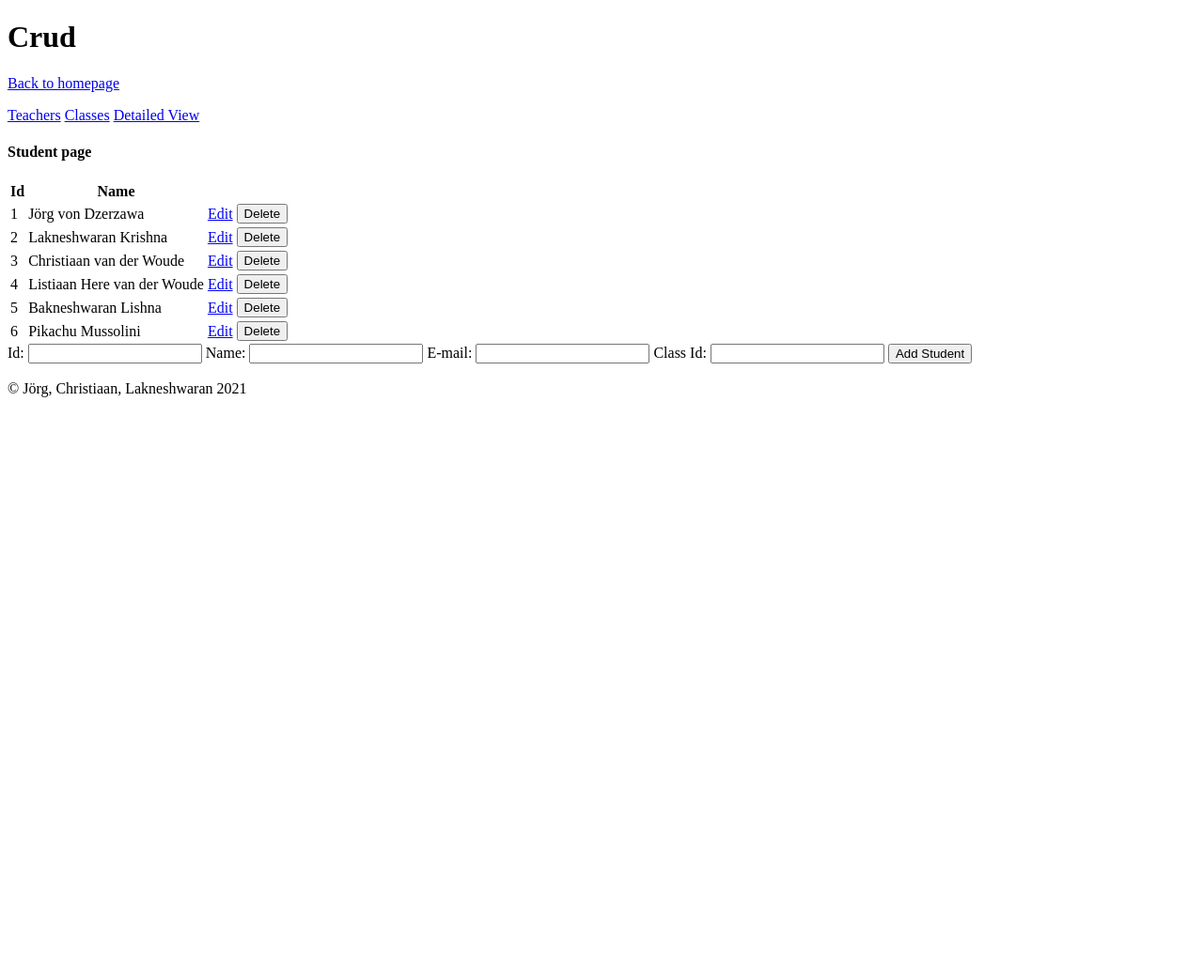
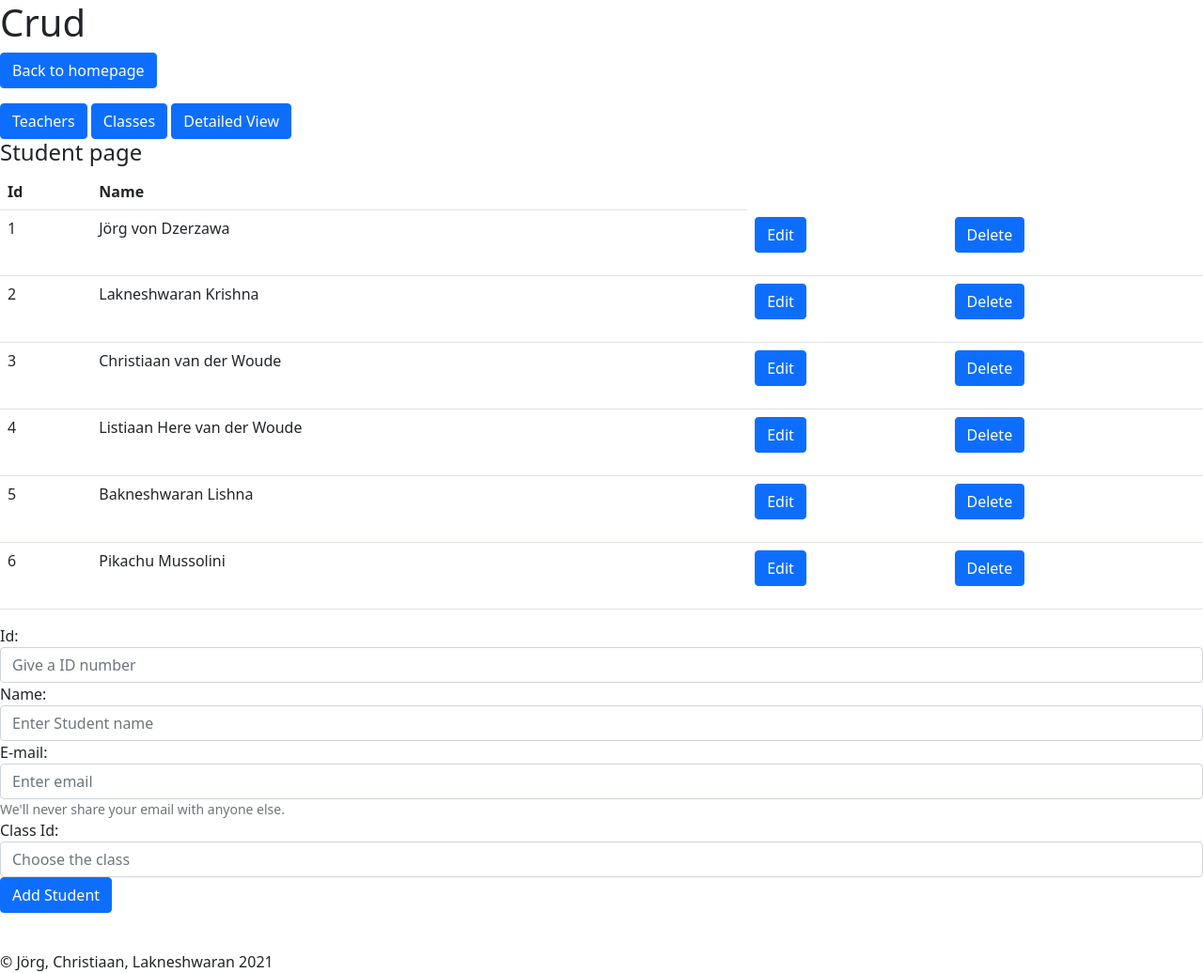
Before and after one commit to Timmeahj/crud, a PHP site: page /index.php?page=student in a window 1280 px wide. Shown: the whole page at 94% size. Before the commit the page ends 423 px from the top, so only its background shows below. Run offline with PHP 8.4, Linux system fonts and the light colour scheme; data comes from the database, SQL or seed files in the repository.

Commit message:
bootstrap used on student page

```diff
--- a/Controller/EditController.php
+++ b/Controller/EditController.php
@@ -7,7 +7,7 @@ class EditController
         require 'Helper/StudentGetter.php';
         require 'Helper/TeacherGetter.php';
 
-        $connection = new mysqli('localhost', 'root', 'yoboyobo123', 'school');
+        $connection = new mysqli('localhost', 'root', '', 'school');
 
 
         if ($_GET["type"] === "student") {
--- a/Controller/SchoolClassController.php
+++ b/Controller/SchoolClassController.php
@@ -8,7 +8,7 @@ class SchoolClassController
         require 'Helper/ClassGetter.php';
         require 'Helper/DatabaseUpdater.php';
 
-        $connection = new mysqli('localhost', 'root', 'yoboyobo123', 'school');
+        $connection = new mysqli('localhost', 'root', '', 'school');
         $columns = ["id", "name"];
         if (isset($_GET["view"]) && $_GET["view"] === "detailed") {
             $columns = ["id", "name", "location"];
--- a/Controller/StudentController.php
+++ b/Controller/StudentController.php
@@ -9,7 +9,7 @@ class StudentController
         require 'Helper/StudentGetter.php';
         require 'Helper/DatabaseUpdater.php';
 
-        $connection = new mysqli('localhost', 'root', 'yoboyobo123', 'school');
+        $connection = new mysqli('localhost', 'root', '', 'school');
         $columns = ["id", "name"];
         if (isset($_GET["view"]) && $_GET["view"] === "detailed") {
             $columns = ["id", "name", "email", "class_id"];
--- a/Helper/StudentGetter.php
+++ b/Helper/StudentGetter.php
@@ -19,8 +19,8 @@ class StudentGetter
                     $teacher = $this->teacher($connection, $id);
                     echo "<td>${teacher["name"]}</td>";
                 }
-                echo "<td><a href='index.php?page=edit&type=student&id=${row["id"]}'>Edit</a></td>
-                      <td><form method='post'><button name='delete' value=${row["id"]}>Delete</button></form></td></tr>";
+                echo "<td class='jumbotron'><a class='btn btn-primary btn' href='index.php?page=edit&type=student&id=${row["id"]}'>Edit</a></td>
+                      <td><form method='post'><button class='btn btn-primary' name='delete' value=${row["id"]}>Delete</button></form></td></tr>";
 
             }
         } else {
--- a/View/students.php
+++ b/View/students.php
@@ -1,22 +1,22 @@
 <?php require 'includes/header.php'?>
     <section>
-        <nav>
-            <p><a href="index.php">Back to homepage</a></p>
-            <a href="index.php?page=teacher">Teachers</a>
-            <a href="index.php?page=class">Classes</a>
+        <nav class="jumbotron">
+            <p><a class="btn btn-primary btn" href="index.php">Back to homepage</a></p>
+            <a class="btn btn-primary btn" href="index.php?page=teacher">Teachers</a>
+            <a class="btn btn-primary btn" href="index.php?page=class">Classes</a>
             <?php
             if (isset($_GET["view"]) && $_GET["view"] === "detailed") {
-                echo '<a href="index.php?page=student">General View</a>';
+                echo '<a class="btn btn-primary btn" href="index.php?page=student">General View</a>';
             }
             if (!isset($_GET["view"])) {
-                echo '<a href="index.php?page=student&view=detailed">Detailed View</a>';
+                echo '<a class="btn btn-primary btn" href="index.php?page=student&view=detailed">Detailed View</a>';
             }
             ?>
         </nav>
 
         <h4>Student page</h4>
 
-            <table>
+            <table class="table">
                 <tr>
                     <th>Id</th>
                     <th>Name</th>
@@ -32,15 +32,26 @@
             </table>
 
         <form method="post">
-            <label>Id: </label>
-            <input name="add_id" type="number">
-            <label>Name: </label>
-            <input name="add_name" type="text">
-            <label>E-mail: </label>
-            <input name="add_email" type="text">
-            <label>Class Id: </label>
-            <input name="add_class_id" type="number">
-            <button type="submit" name="add" value="submit">Add Student</button>
+             <div class="form-group">
+                <label>Id: </label>
+                <input name="add_id" type="number" class="form-control" placeholder="Give a ID number">
+            </div>
+            <div class="form-group">
+                <label>Name: </label>
+                <input name="add_name" type="text" class="form-control" placeholder="Enter Student name">
+            </div>
+            <div class="form-group">
+                <label for="exampleInputEmail1">E-mail: </label>
+                <input   aria-describedby="emailHelp" placeholder="Enter email" name="add_email" type="text" class="form-control">
+                <small id="emailHelp" class="form-text text-muted">We'll never share your email with anyone else.</small>
+            </div>
+            <div class="form-group">
+                <label>Class Id: </label>
+                <input name="add_class_id" type="number" class="form-control" placeholder="Choose the class">
+            </div>
+            <div class="form-group">
+                <button type="submit" name="add" value="submit" class="btn btn-primary">Add Student</button>
+            </div>
         </form>
 
     </section>
--- a/View/teachers.php
+++ b/View/teachers.php
@@ -1,3 +1,5 @@
+
+
 <?php require 'includes/header.php'?>
     <section>
         <nav>
--- a/index.php
+++ b/index.php
@@ -1,5 +1,12 @@
 <?php
 declare(strict_types=1);
+
+?>
+
+<link href="https://cdn.jsdelivr.net/npm/bootstrap@5.1.3/dist/css/bootstrap.min.css" rel="stylesheet" integrity="sha384-1BmE4kWBq78iYhFldvKuhfTAU6auU8tT94WrHftjDbrCEXSU1oBoqyl2QvZ6jIW3" crossorigin="anonymous">
+<script src="https://cdn.jsdelivr.net/npm/bootstrap@5.1.3/dist/js/bootstrap.bundle.min.js" integrity="sha384-ka7Sk0Gln4gmtz2MlQnikT1wXgYsOg+OMhuP+IlRH9sENBO0LRn5q+8nbTov4+1p" crossorigin="anonymous"></script>
+
+<?php
 
 //include all your model files here
 
```
Also changed, not shown: View/editTeacher.php (+4 -4 lines).
